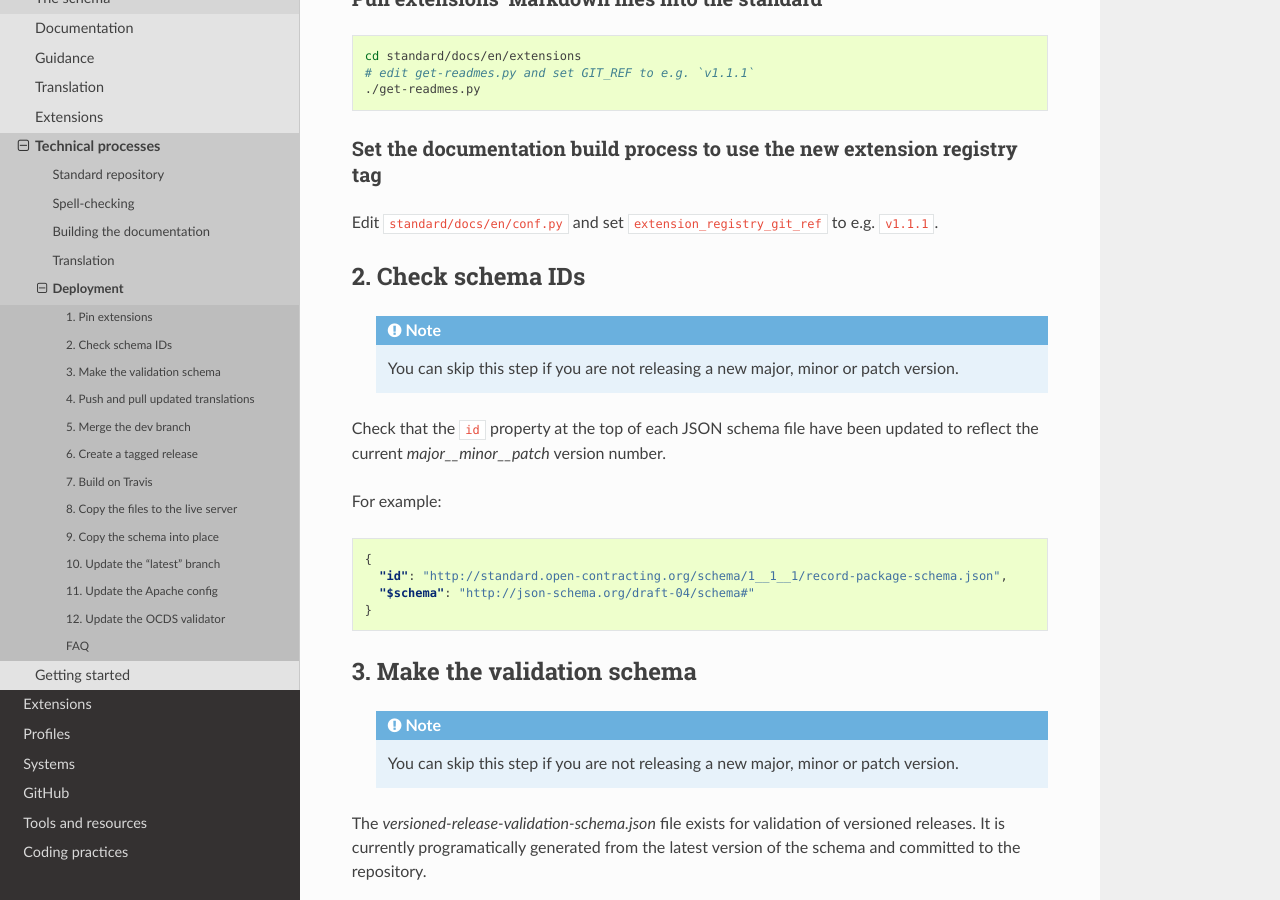
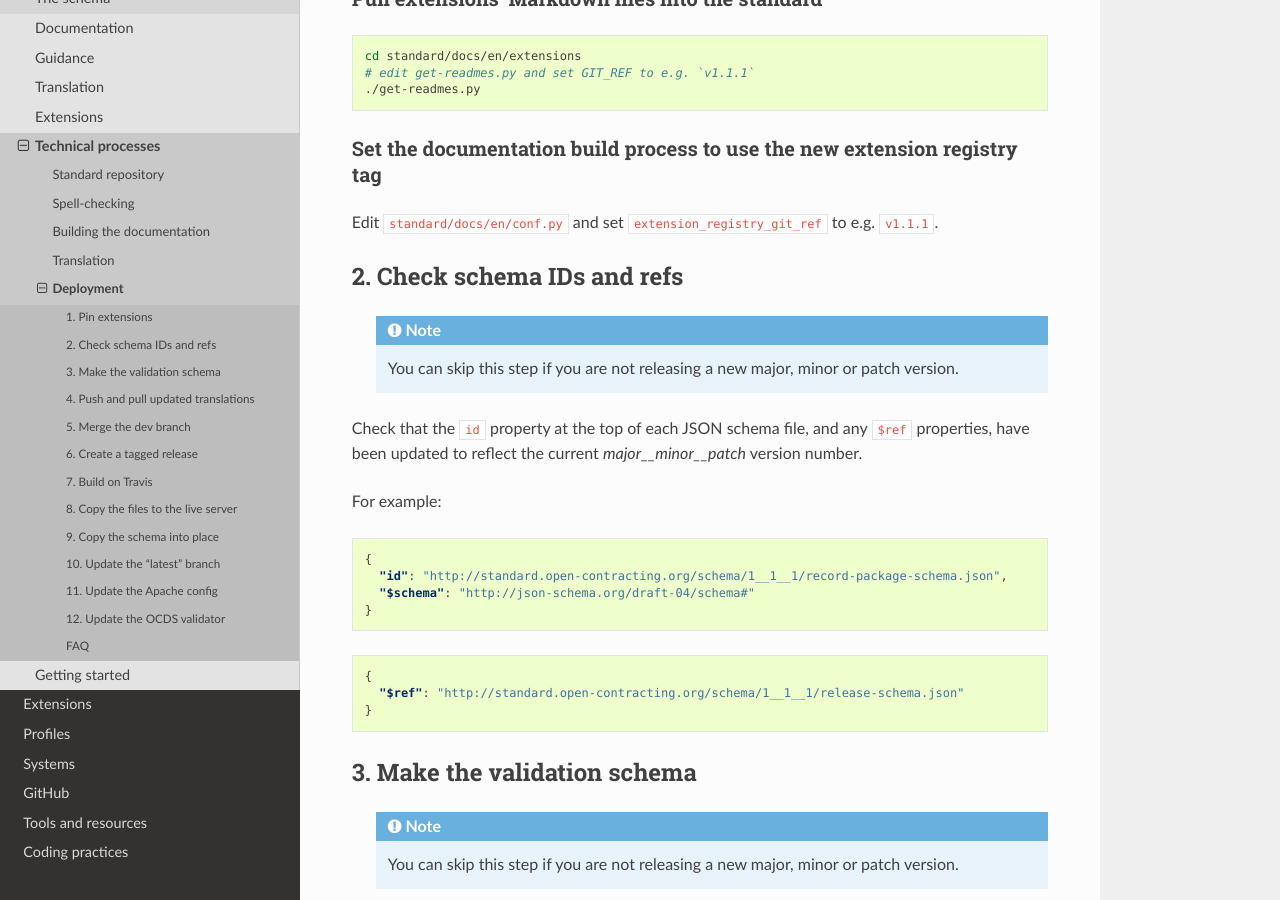
Before and after one commit to open-contracting/standard-development-handbook, a Sphinx documentation site: the page built from docs/standard/technical/deployment.md, in a window 1280 px wide and 900 px high, scrolled down 1371 px. Built offline with Sphinx 7.4.7 and the Read the Docs theme 2.0.0, drawn with Linux system fonts in a browser that asks for light colours.

Commit message:
Add instruction to update $ref properties in schema to match version number

````diff
--- a/docs/standard/technical/deployment.md
+++ b/docs/standard/technical/deployment.md
@@ -55,14 +55,14 @@ cd standard/docs/en/extensions
 
 Edit `standard/docs/en/conf.py` and set `extension_registry_git_ref` to e.g. `v1.1.1`.
 
-## 2. Check schema IDs
+## 2. Check schema IDs and refs
 
 ```eval_rst
   .. note::
     You can skip this step if you are not releasing a new major, minor or patch version.
 ```
 
-Check that the `id` property at the top of each JSON schema file have been updated to reflect the current *major__minor__patch* version number.
+Check that the `id` property at the top of each JSON schema file, and any `$ref` properties, have been updated to reflect the current *major__minor__patch* version number.
 
 For example:
 
@@ -70,6 +70,12 @@ For example:
 {
   "id": "http://standard.open-contracting.org/schema/1__1__1/record-package-schema.json",
   "$schema": "http://json-schema.org/draft-04/schema#"
+}
+```
+
+```json
+{
+  "$ref": "http://standard.open-contracting.org/schema/1__1__1/release-schema.json"
 }
 ```
 
````
